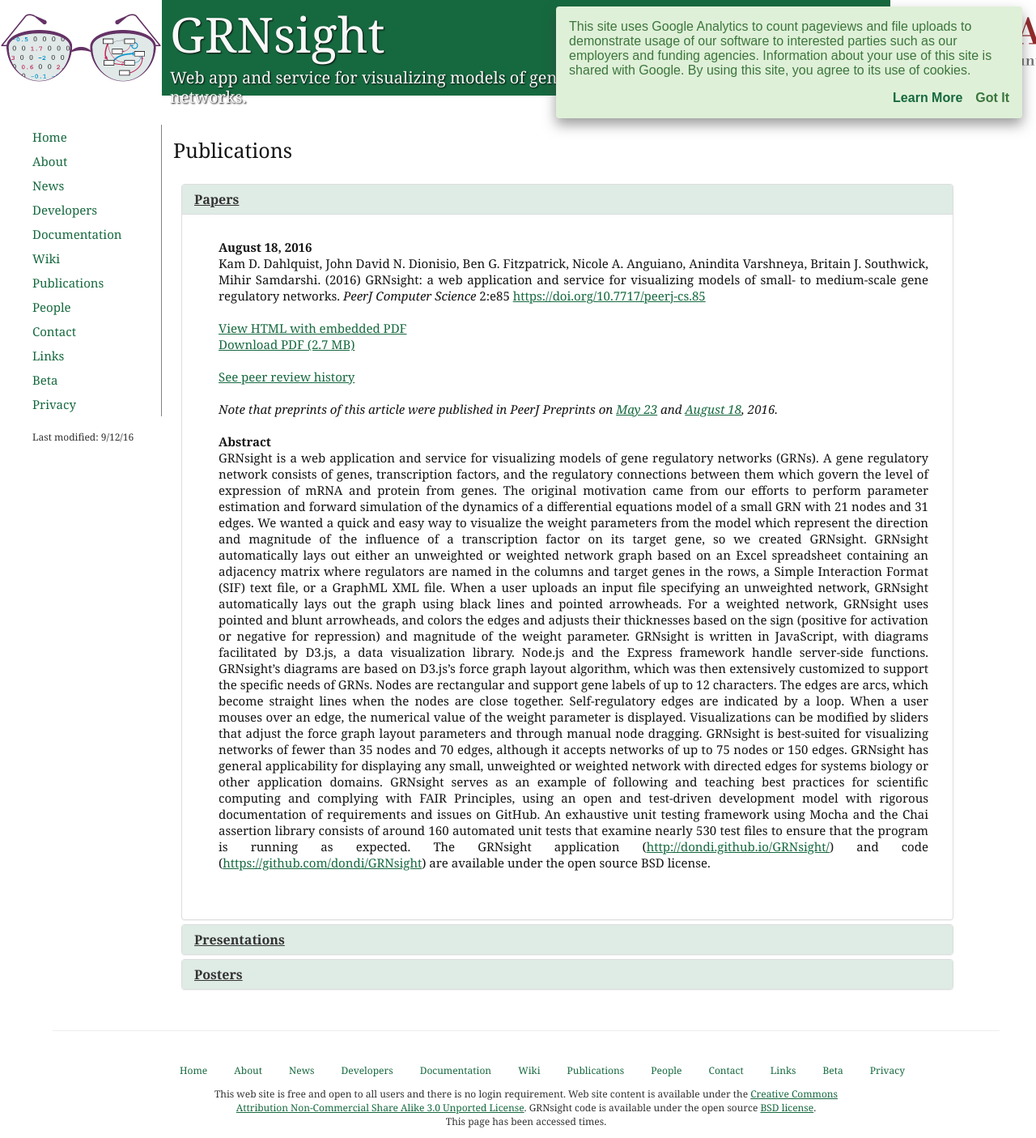
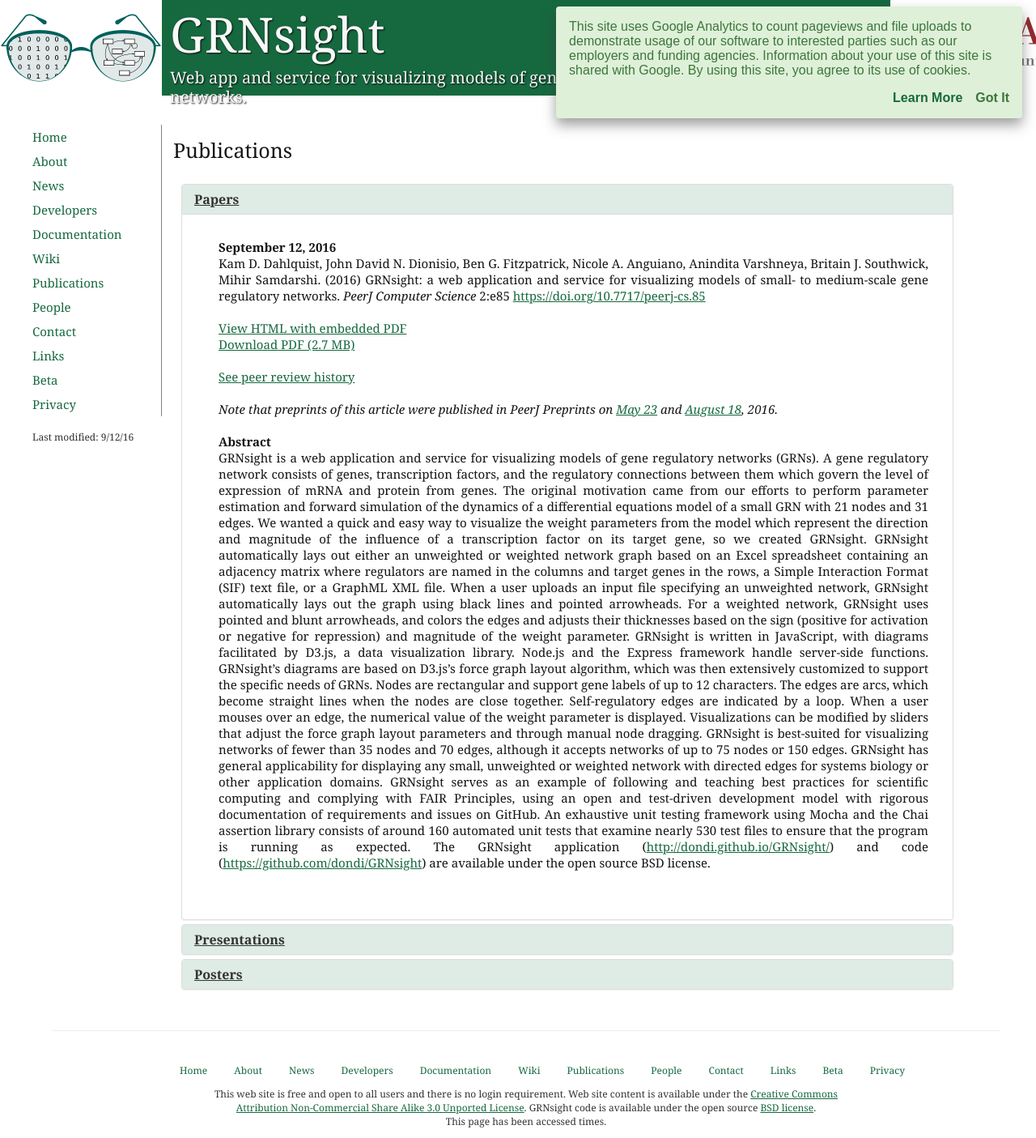
Before and after one commit to dondi/GRNsight, a Jekyll site: the page built from publications.html, in a window 1280 px wide. Shown: the whole page at 81% size. Built offline with Jekyll 4.4.1, drawn with Linux system fonts in a browser that asks for light colours; nearby versions of some CDN libraries.

Commit message:
update publication date

```diff
--- a/publications.html
+++ b/publications.html
@@ -21,7 +21,7 @@
                             <div class="panel-body">
 
                                 <p class="publication">
-                                    <b>August 18, 2016</b><br>
+                                    <b>September 12, 2016</b><br>
                                     Kam D. Dahlquist, John David N. Dionisio, Ben G. Fitzpatrick, Nicole A. Anguiano, Anindita Varshneya, Britain J. Southwick, Mihir Samdarshi. (2016) GRNsight: a web application and service for visualizing models of small- to medium-scale gene regulatory networks. <em>PeerJ Computer Science</em> 2:e85 <a href="https://doi.org/10.7717/peerj-cs.85" target="_blank">https://doi.org/10.7717/peerj-cs.85</a><br><br>
 
                                     <a href="https://doi.org/10.7717/peerj-cs.85" target="_blank">View HTML with embedded PDF</a><br>
```
